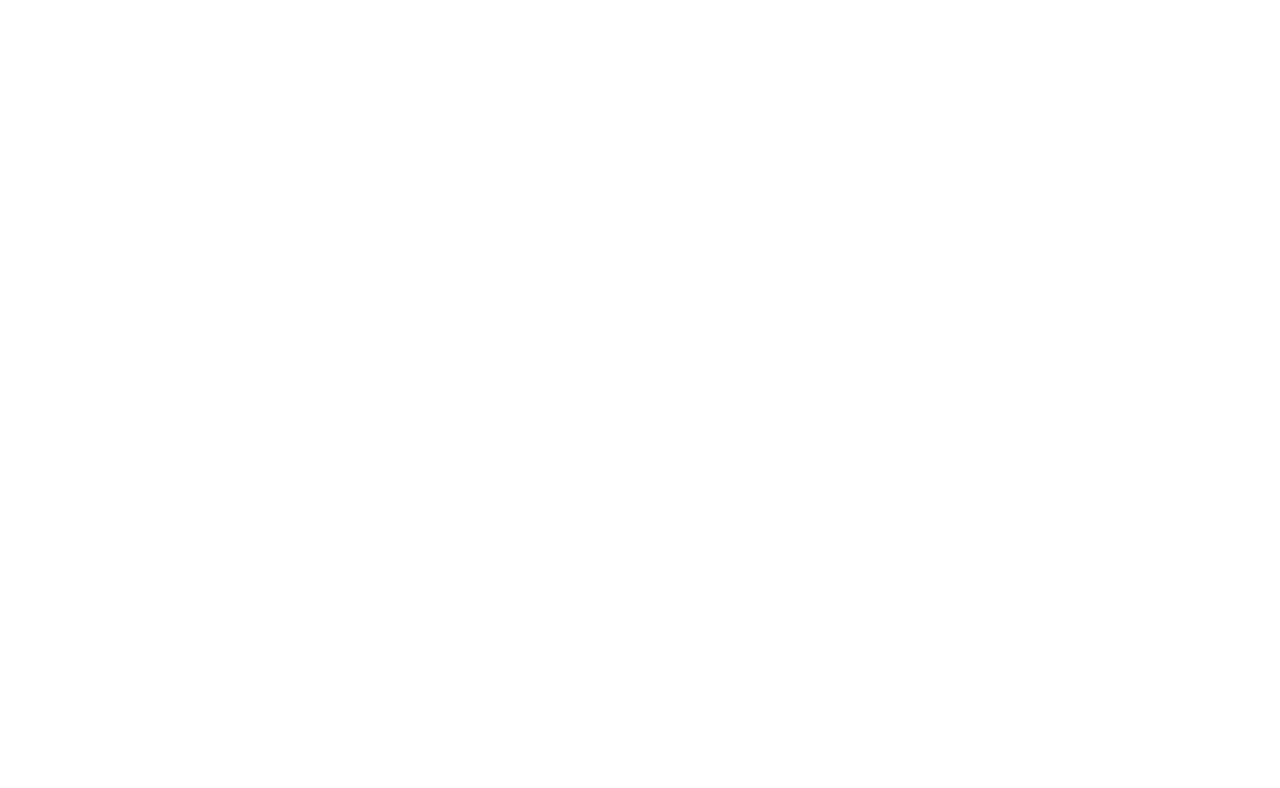
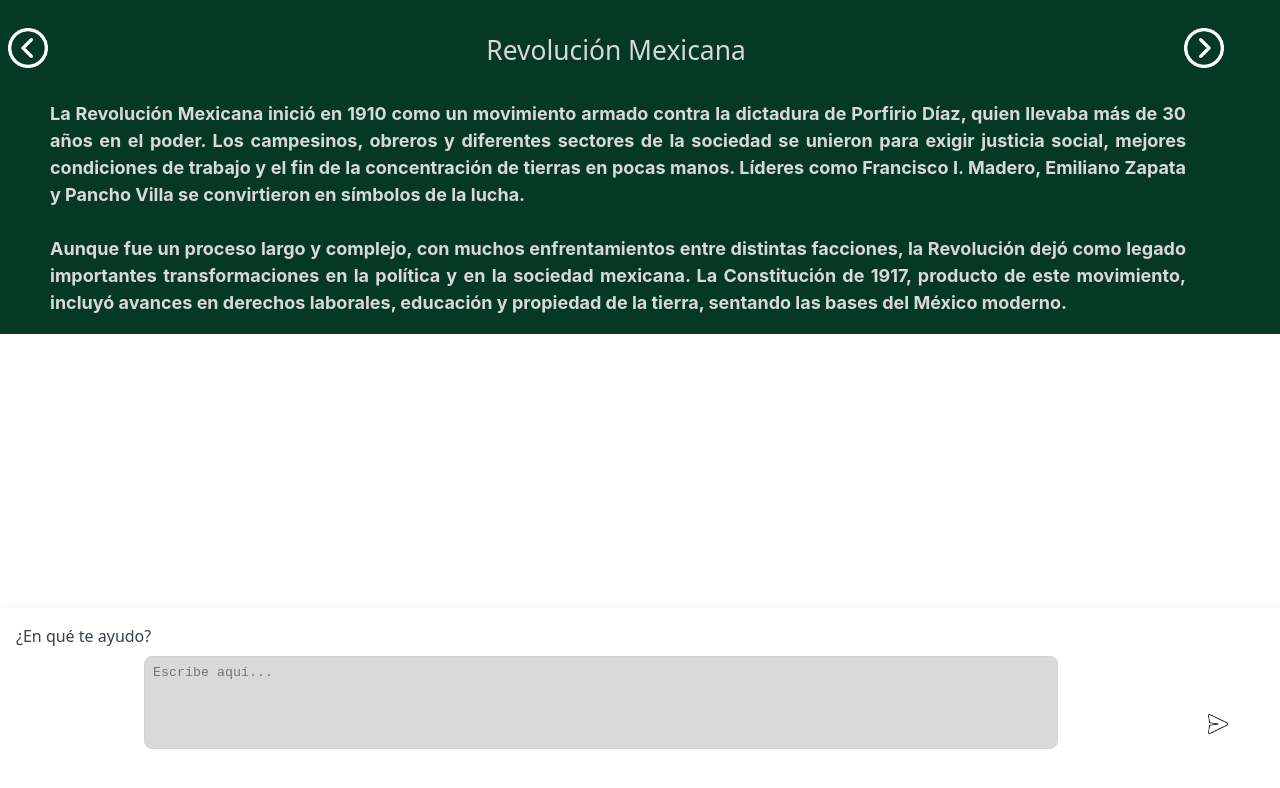
Before and after one commit to KevNunez5/Chiukhan_front, a React (Vite) app: page /mexicanrevolution in a window 1280 px wide. Before the commit this address had no page. Shown: the top 788 px of the page. Built offline with nearby package versions, Linux system fonts and the light colour scheme; the HTML template or start-up script is replaced by a standard one.

Commit message:
Made pages for all of the topics inside the JSON

```diff
--- a/src/pages/Topics/TopicSample.tsx
+++ b/src/pages/Topics/BasicAlgebra.tsx
@@ -1,9 +1,9 @@
-import "./TopicSample.css";
+import "./Topics.css";
 import TopicNavigator from "../../components/TopicsNavigation";
 import ChatBot from "../../components/ChatBot"
 import cursos from "../../assets/data/cursos2.json";
 
-export default function TopicSample() {
+export default function BasicAlgebra() {
     const curso = cursos[0];
     const tema = curso.temas[0];
 
--- /dev/null
+++ b/src/pages/Topics/Geometry.tsx
@@ -0,0 +1,25 @@
+import "./Topics.css";
+import TopicNavigator from "../../components/TopicsNavigation";
+import ChatBot from "../../components/ChatBot"
+import cursos from "../../assets/data/cursos2.json";
+
+export default function TopicSample() {
+    const curso = cursos[0];
+    const tema = curso.temas[1];
+
+    return (
+        <div className="topic-section">
+            <TopicNavigator
+                text={tema.titulo}
+                prevUrl="https://www.youtube.com"
+                nextUrl="https://www.canva.com/"
+            />
+            <div className="topic-content">
+                <p>{tema.contenido}</p>
+            </div>
+            <div className="chat-section">
+                <ChatBot />
+            </div>
+        </div>
+    );
+}
--- /dev/null
+++ b/src/pages/Topics/MexicanRevolution.tsx
@@ -0,0 +1,25 @@
+import "./Topics.css";
+import TopicNavigator from "../../components/TopicsNavigation";
+import ChatBot from "../../components/ChatBot"
+import cursos from "../../assets/data/cursos2.json";
+
+export default function TopicSample() {
+    const curso = cursos[1];
+    const tema = curso.temas[1];
+
+    return (
+        <div className="topic-section">
+            <TopicNavigator
+                text={tema.titulo}
+                prevUrl="https://www.youtube.com"
+                nextUrl="https://www.canva.com/"
+            />
+            <div className="topic-content">
+                <p>{tema.contenido}</p>
+            </div>
+            <div className="chat-section">
+                <ChatBot />
+            </div>
+        </div>
+    );
+}
--- /dev/null
+++ b/src/pages/Topics/MexicoIndependence.tsx
@@ -0,0 +1,25 @@
+import "./Topics.css";
+import TopicNavigator from "../../components/TopicsNavigation";
+import ChatBot from "../../components/ChatBot"
+import cursos from "../../assets/data/cursos2.json";
+
+export default function TopicSample() {
+    const curso = cursos[1];
+    const tema = curso.temas[0];
+
+    return (
+        <div className="topic-section">
+            <TopicNavigator
+                text={tema.titulo}
+                prevUrl="https://www.youtube.com"
+                nextUrl="https://www.canva.com/"
+            />
+            <div className="topic-content">
+                <p>{tema.contenido}</p>
+            </div>
+            <div className="chat-section">
+                <ChatBot />
+            </div>
+        </div>
+    );
+}
--- a/src/routes/AppRoutes.tsx
+++ b/src/routes/AppRoutes.tsx
@@ -1,13 +1,19 @@
 import { Routes, Route } from "react-router-dom";
 import Welcome from "../pages/Welcome/Welcome";
-import TopicSample from "../pages/Topics/TopicSample";
+import BasicAlgebra from "../pages/Topics/BasicAlgebra";
+import Geometry from "../pages/Topics/Geometry"
+import MexicanIndependence from "../pages/Topics/MexicoIndependence"
+import MexicanRevolution from "../pages/Topics/MexicanRevolution"
 
 export default function AppRoutes() {
     return (
         <Routes>
             {/* Página inicial */}
             <Route path="/" element={<Welcome />} />
-            <Route path="/topicsample" element={<TopicSample />} />
+            <Route path="/basicalgebra" element={<BasicAlgebra />} />
+            <Route path="/geometry" element={<Geometry />} />
+            <Route path="/mexicanindependence" element={<MexicanIndependence />} />
+            <Route path="/mexicanrevolution" element={<MexicanRevolution />} />
         </Routes>
     );
 }
```
Also changed, not shown: src/pages/Topics/Topics.css (renamed from src/pages/Topics/TopicSample.css).
